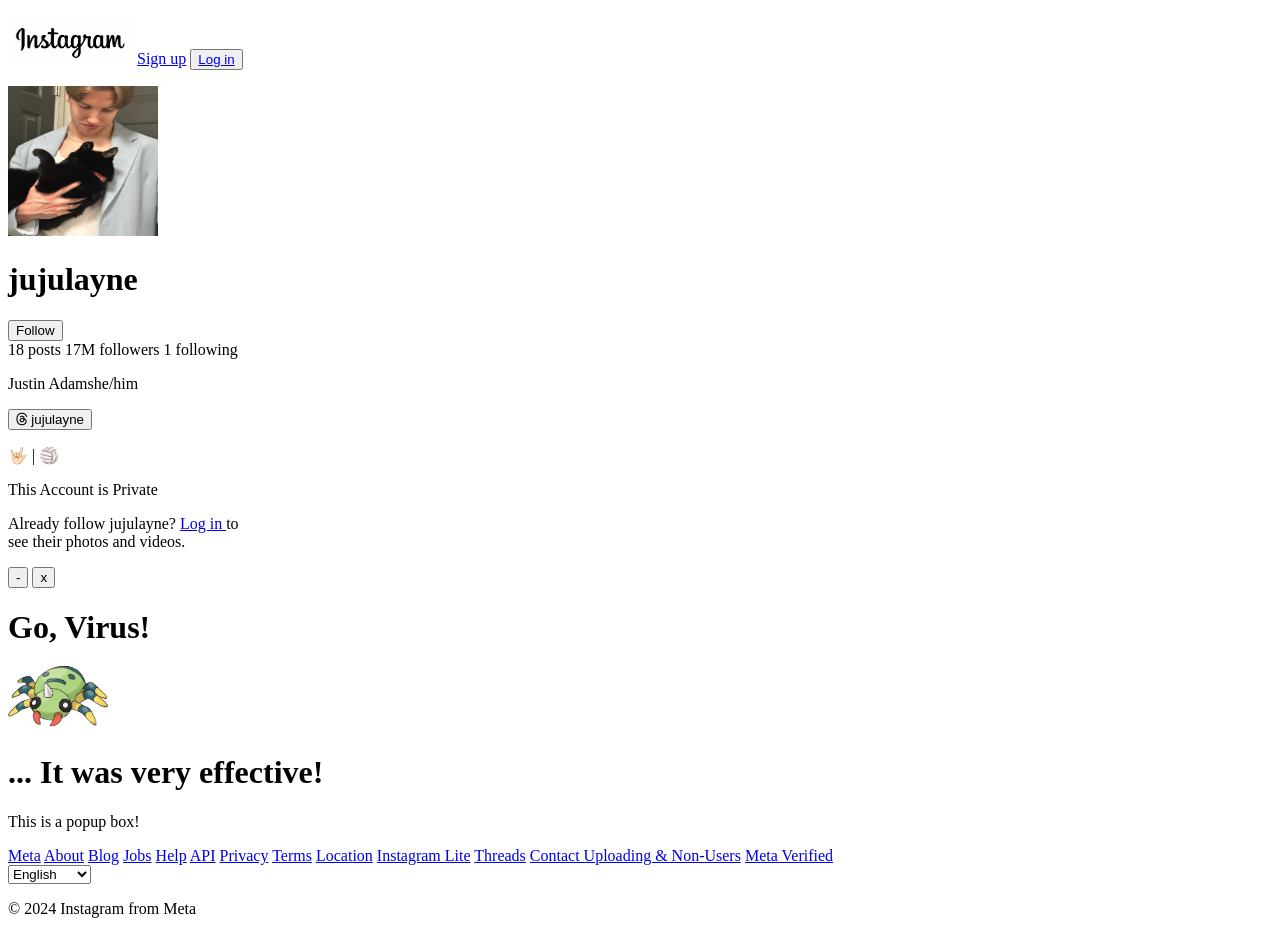
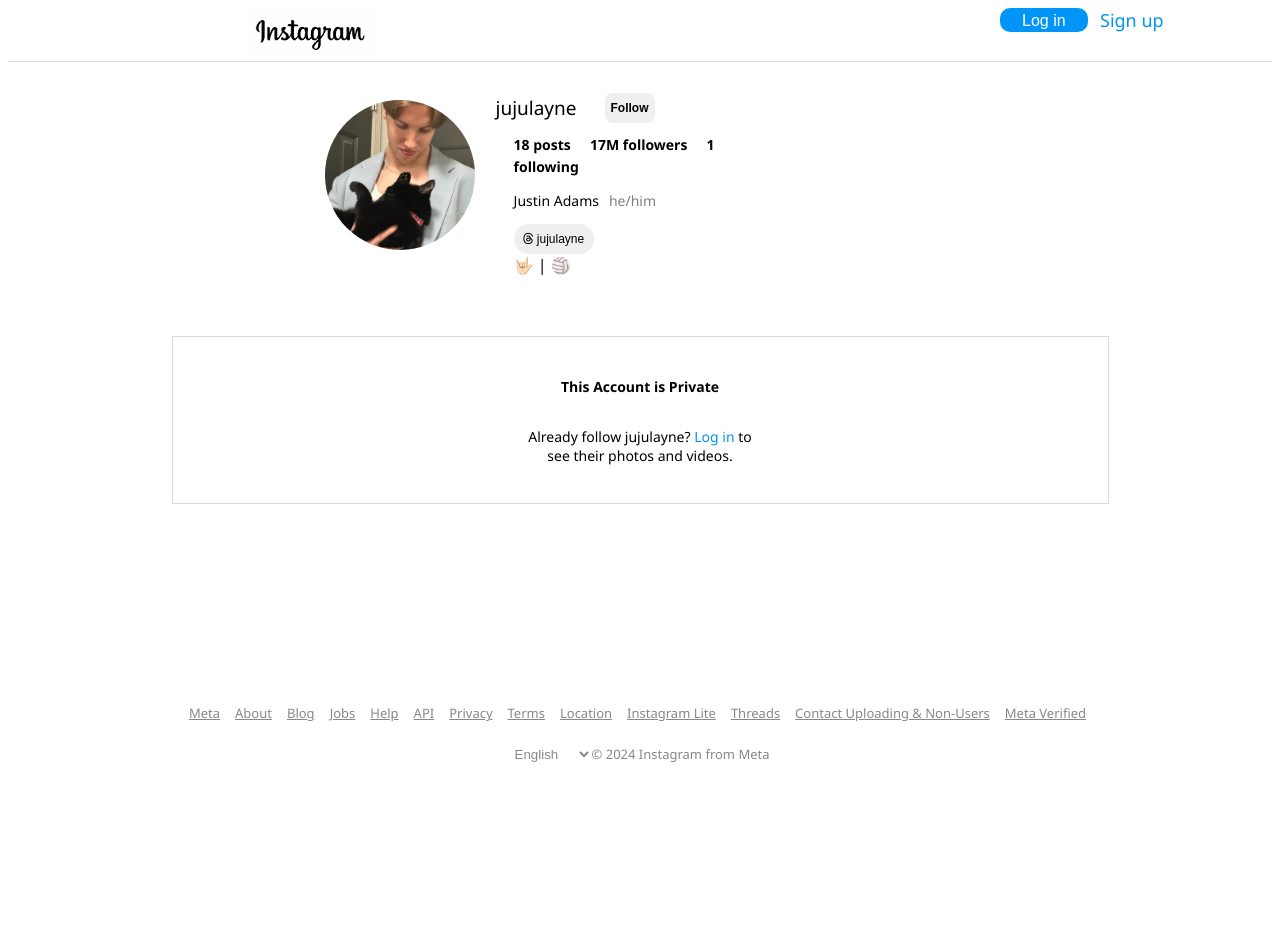
Before and after one commit to itsGoodJuJu/itsGoodJuJu.github.io, a plain HTML site: page index.html in a window 1280 px wide. After the commit the page ends 800 px from the top, so only its background shows below. Drawn offline with Linux system fonts and the light colour scheme.

Commit message:
css link

```diff
--- a/index.html
+++ b/index.html
@@ -11,7 +11,7 @@
     <meta name="viewport" content="width=device-width, initial-scale=1.0">
     <title>Justin Adams (@jujulayne) • Instagram photos and videos</title>
     <link rel="icon" type="image/x-icon" href="https://static.cdninstagram.com/rsrc.php/v3/yI/r/VsNE-OHk_8a.png">
-    <link rel="stylesheet" href="./spamBug.css">
+    <link rel="stylesheet" href="./style.css">
     <script src="https://kit.fontawesome.com/40a7b19699.js" crossorigin="anonymous"></script>
 </head>
 <body>
```
